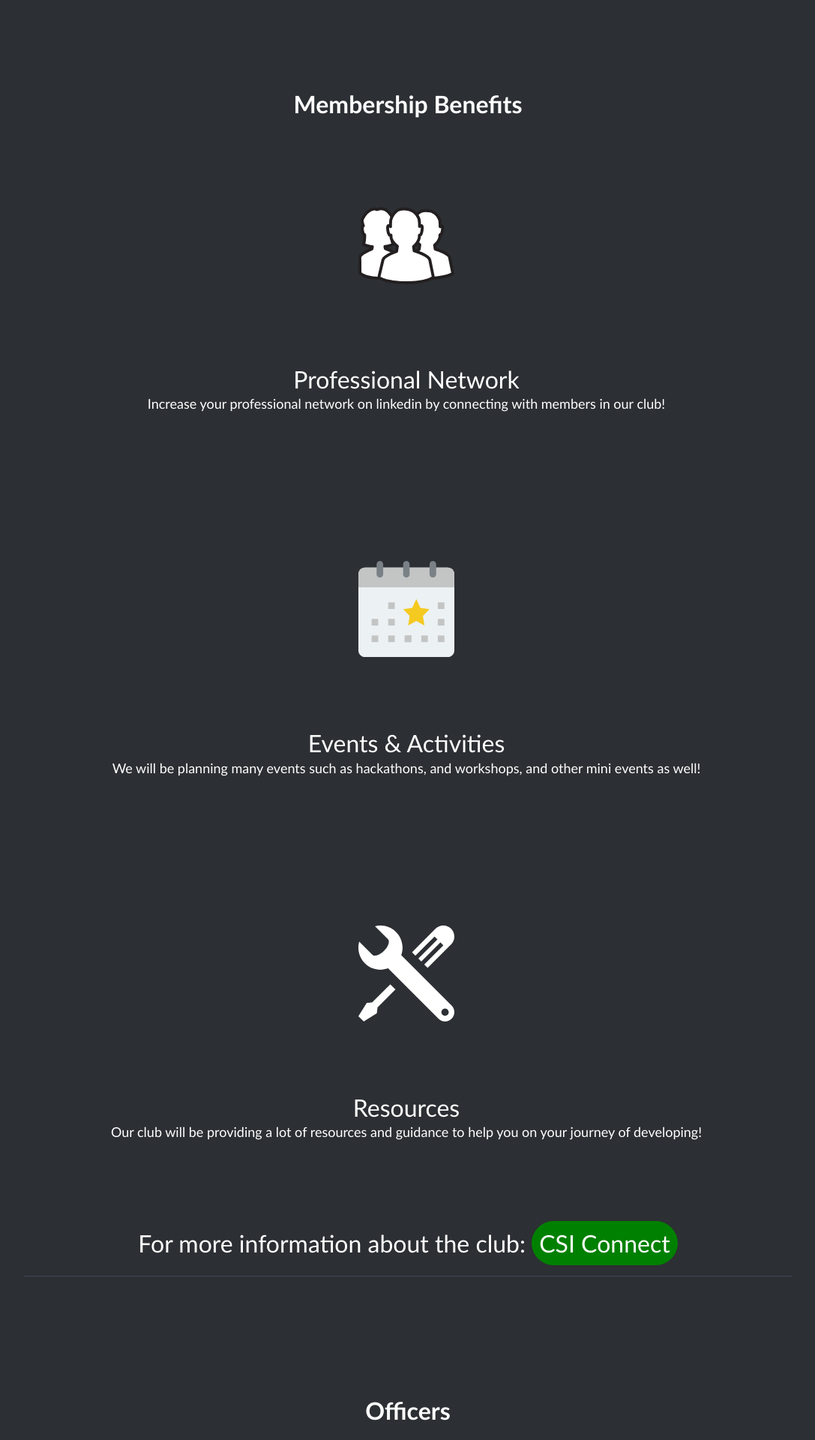
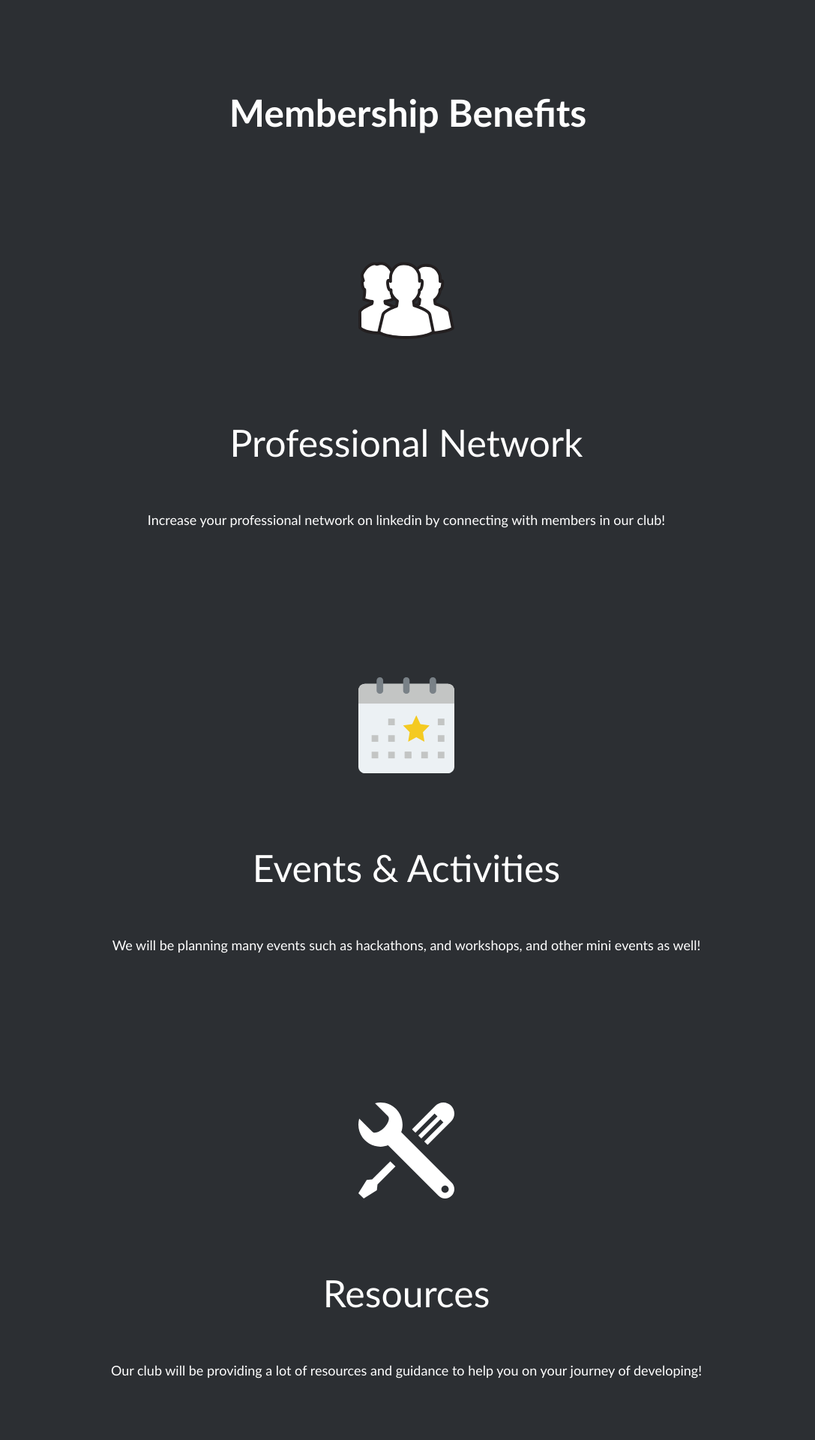
Before and after one commit to AndreaHabib/club_hackathon, a React (Create React App) app: page / in a window 1280 px wide. Shown: the part 1280-3200 px from the top of the page at 75% size, without its empty margins (96-1183 px from the left). Built offline with nearby package versions, Linux system fonts and the light colour scheme.

Commit message:
FIX: polished website

```diff
--- a/src/components/Membership.js
+++ b/src/components/Membership.js
@@ -10,9 +10,9 @@
     return (
       <div>
         <div className="membership">
-          <h2>
+          <h1 className="header">
             <strong>Membership Benefits</strong>
-          </h2>
+          </h1>
           <div className="row">
             <div className="box">
               <img className="icons" src={network} alt="network" />
--- a/src/components/styles/Contact.css
+++ b/src/components/styles/Contact.css
@@ -4,6 +4,7 @@
 
 .contact .header {
   margin-bottom: 10rem;
+  font-size: 50px;
 }
 
 .contact .row .box {
--- a/src/components/styles/Membership.css
+++ b/src/components/styles/Membership.css
@@ -35,8 +35,14 @@
   color: white;
 }
 
+.membership .header {
+  margin-bottom: 60px;
+  font-size: 50px;
+}
+
 .team .header {
   margin-bottom: 60px;
+  font-size: 50px;
 }
 
 .icons {
```
